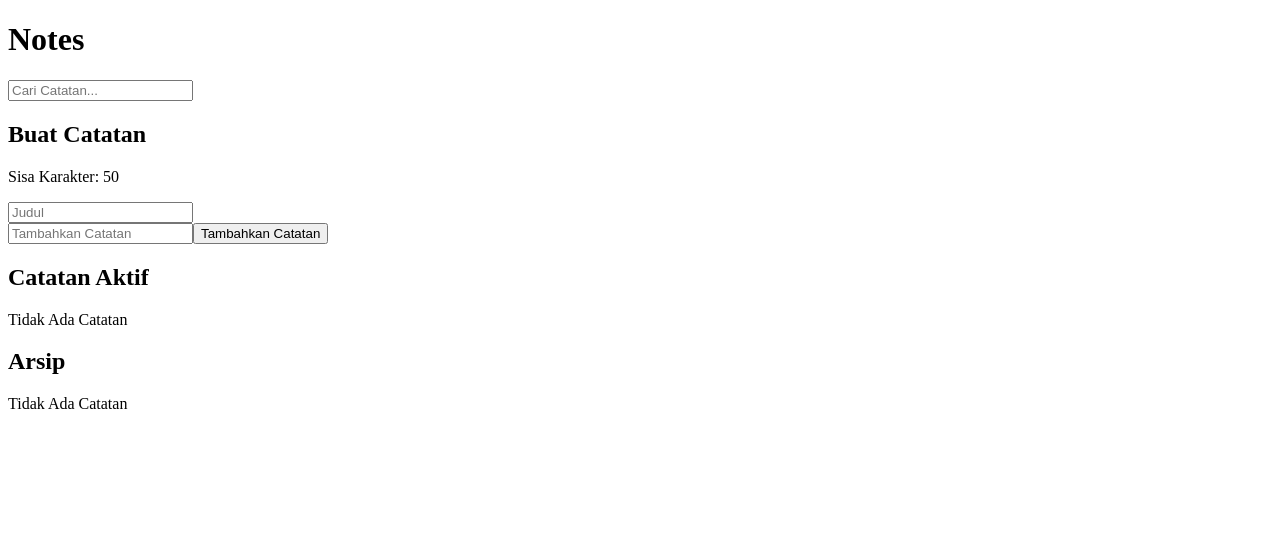
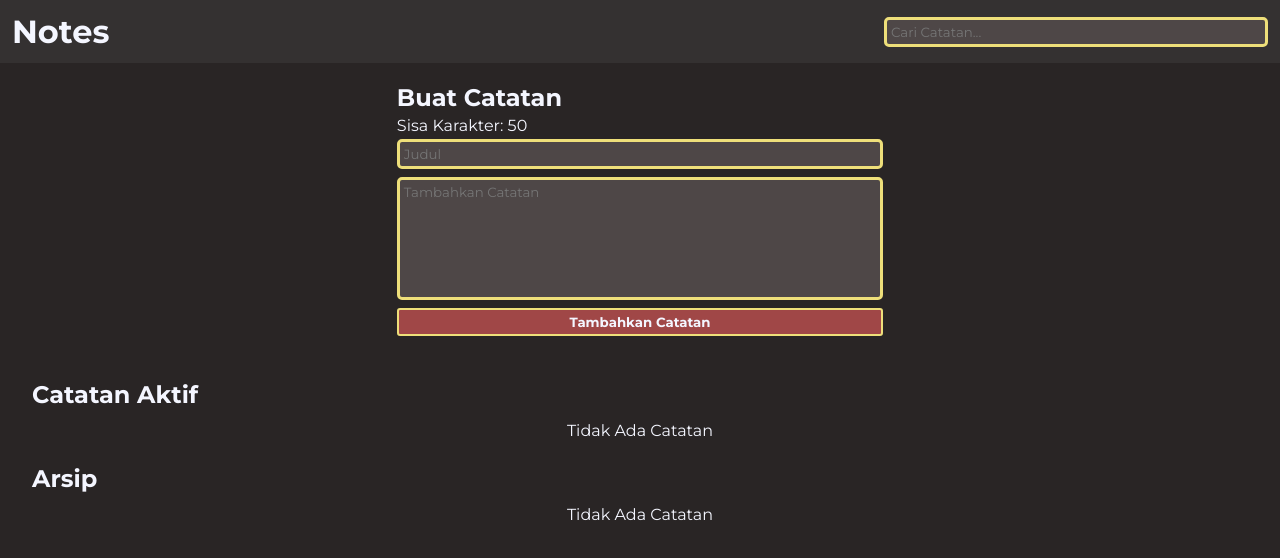
Before and after one commit to Poke332/note-app, a React (Vite) app: page / in a window 1280 px wide. Shown: the top 558 px of the page. Built offline with nearby package versions, Linux system fonts and the light colour scheme.

Commit message:
added styles

```diff
--- a/index.html
+++ b/index.html
@@ -4,6 +4,11 @@
     <meta charset="UTF-8" />
     <link rel="icon" type="image/svg+xml" href="/vite.svg" />
     <meta name="viewport" content="width=device-width, initial-scale=1.0" />
+
+    <link rel="preconnect" href="https://fonts.googleapis.com">
+    <link rel="preconnect" href="https://fonts.gstatic.com" crossorigin>
+    <link href="https://fonts.googleapis.com/css2?family=Montserrat:ital,wght@0,100..900;1,100..900&display=swap" rel="stylesheet">
+
     <title>Vite + React</title>
   </head>
   <body>
--- a/src/components/NoteInputForm.jsx
+++ b/src/components/NoteInputForm.jsx
@@ -43,12 +43,12 @@ class NoteInputForm extends React.Component {
   render() {
     return (
       <form className='note-input__form' onSubmit={this.onSubmitEventHandler}>
-        <div>
+        <div className='note-input-title-container'>
           <p>Sisa Karakter: {this.maxLength - this.state.title.length}</p>
-          <input type="text" placeholder="Judul" value={this.state.title} onChange={this.onTitleChangeEventHandler} />
+          <input className='title-input' type="text" placeholder="Judul" value={this.state.title} onChange={this.onTitleChangeEventHandler} required/>
         </div>
-        <input type="text" placeholder="Tambahkan Catatan" value={this.state.body} onChange={this.onNoteChangeEventHandler} />
-        <button type="submit">Tambahkan Catatan</button>
+        <textarea className="body-input" type="text" placeholder="Tambahkan Catatan" value={this.state.body} onChange={this.onNoteChangeEventHandler} required/>
+        <button className='submit-button' type="submit">Tambahkan Catatan</button>
       </form>
     )
   }
--- a/src/components/NoteList/NoteListActive.jsx
+++ b/src/components/NoteList/NoteListActive.jsx
@@ -6,6 +6,7 @@ function NoteListActive({ notes, onDelete, onArchived }) {
   return (
     <div className="note-list__active">
       <h2>Catatan Aktif</h2>
+      <div className="note-list__cards">
         {
           activeNotes.length > 0 ? (
             activeNotes.map((note) => (
@@ -20,6 +21,7 @@ function NoteListActive({ notes, onDelete, onArchived }) {
           )
         }
       </div>
+    </div>
   )
 }
 
--- a/src/components/NoteList/NoteListArchived.jsx
+++ b/src/components/NoteList/NoteListArchived.jsx
@@ -4,8 +4,9 @@ import NoteItem from "./items/NoteItem";
 function NoteListArchived({ notes, onDelete, onArchived }) {
   const archivedNotes = notes.filter((note) => note.archived === true)
   return (
-    <div className="note-list__active">
+    <div className="note-list__archive">
       <h2>Arsip</h2>
+      <div className="note-list__cards">
         {
           archivedNotes.length > 0 ? (
             archivedNotes.map((note) => (
@@ -20,6 +21,7 @@ function NoteListArchived({ notes, onDelete, onArchived }) {
           )
         }
       </div>
+    </div>
   )
 }
 
--- a/src/index.jsx
+++ b/src/index.jsx
@@ -2,5 +2,7 @@ import React from 'react';
 import { createRoot } from 'react-dom/client';
 import NoteApp from './components/NoteApp';
 
+import './styles/style.css';
+
 const root = createRoot(document.getElementById('root'));
 root.render(<NoteApp />);
--- /dev/null
+++ b/src/styles/style.css
@@ -0,0 +1,196 @@
+:root {
+  --primary-color: #343131;
+  --primary-color-inputs: #4e4747;
+  --primary-color-dark: #292525;
+  --secondary-color: #A04747;
+  --accent-color: #EEDF7A;
+  --text-color: #F4F6FF;
+  --regular-padding: 12px;
+  --child-padding: 8px;
+  --input-padding: 4px;
+}
+
+* {
+  font-family: "Montserrat", serif;
+  font-optical-sizing: auto;
+  box-sizing: border-box;
+  margin: 0;
+}
+
+#root {
+  display: flex;
+  flex-direction: column;
+  align-items: center;
+  width: 100%;
+  height: 100%;
+}
+
+html {
+  width: 100%;
+  height: 100%;
+}
+
+body {
+  background-color: var(--primary-color-dark);
+  width: 100%;
+  height: 100%;
+}
+
+h1 , h2, h3, p, input, textarea {
+  color: var(--text-color);
+}
+
+header {
+  display: flex;
+  justify-content: space-between;
+  align-items: center;
+  width: 100%;
+
+  padding: var(--regular-padding);
+  background-color: var(--primary-color);
+}
+
+input, textarea {
+  width: 100%;
+  text-wrap: wrap;
+
+  border: var(--accent-color) solid 3px;
+  background-color: var(--primary-color-inputs);
+  padding: var(--input-padding);
+  border-radius: 5px;
+}
+
+.note-search-form {
+  height: 3vh;
+  width: 30vw;
+  display: flex;
+  align-items: center;
+}
+
+.note-app {
+  display: flex;
+  flex-direction: column;
+  align-items: center;
+
+  padding: var(--regular-padding);
+  width: 100%;
+  height: 100%;
+  gap: 16px;
+}
+
+.note-input {
+  display: flex;
+  flex-direction: column;
+
+  padding: var(--child-padding);
+  gap: 4px;
+  width: 40%;
+  height: 40vh;
+}
+
+.note-input__form {
+  display: flex;
+  flex-direction: column;
+  height: 100%;
+  gap: 8px;
+}
+
+.note-input-title-container {
+  display: flex;
+  flex-direction: column;
+  height: 25%;
+  gap: 4px;
+
+  input {
+    height: 100%;
+  }
+}
+
+.body-input {
+  height: 100%;
+  resize: vertical;
+  text-align: left;
+  resize: none;
+}
+
+.submit-button {
+  border: var(--accent-color) 2px solid;
+  border-radius: 3px;
+  background-color: var(--secondary-color);
+  padding: var(--input-padding);
+
+  font-weight: bold;
+  color: var(--text-color);
+}
+
+.note-list {
+  display: flex;
+  flex-direction: column;
+  width: 100%;
+  height: 100%;
+  max-height: 60%;
+  padding: var(--regular-padding);
+}
+
+.note-list__active, .note-list__archive {
+  display: flex;
+  flex-direction: column;
+  gap: 4px;
+  padding: var(--child-padding);
+}
+
+.note-list__cards {
+  display: flex;
+  flex-wrap: wrap;
+  justify-content: center;
+  padding: var(--child-padding);
+  gap: 12px;
+}
+
+.note-item {
+  display: flex;
+  flex-direction: column;
+  gap: 6px;
+  width: 20%;
+  max-width: 275px;
+
+  border: var(--accent-color) 4px solid;
+  border-radius: 4px;
+  background-color: var(--primary-color);
+  padding: var(--child-padding);
+}
+
+.note-item__header p {
+  font-size: 80%;
+  opacity: 80%;
+}
+
+.note-item__body {
+  word-wrap: break-word;
+  height: 100%;
+}
+
+.note-item__buttons {
+  display: flex;
+  flex-direction: row;
+  justify-content: space-between;
+}
+
+.note-item__delete, .note-item__archive  {
+  width: 50%;
+  padding: 4px;
+  background-color: var(--primary-color-inputs);
+  font-weight: bold;
+}
+
+.note-item__delete {
+  border: var(--secondary-color) 2px solid;
+  color: red;
+  border-radius: 2px;
+}
+
+.note-item__archive {
+  border: var(--accent-color) 2px solid;
+  color: yellow;
+  border-radius: 2px;
+}
```
Lines whose indentation alone changed are shown as unchanged.
